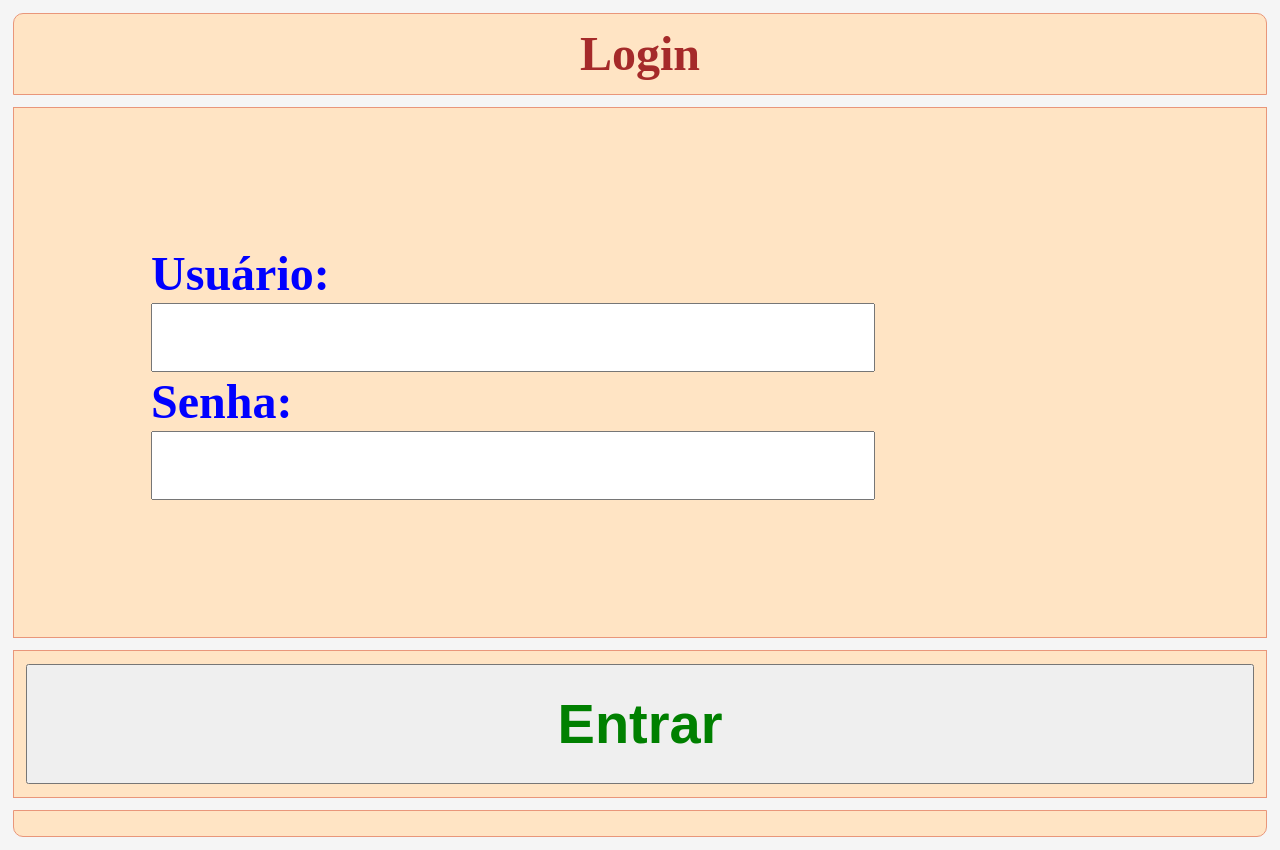
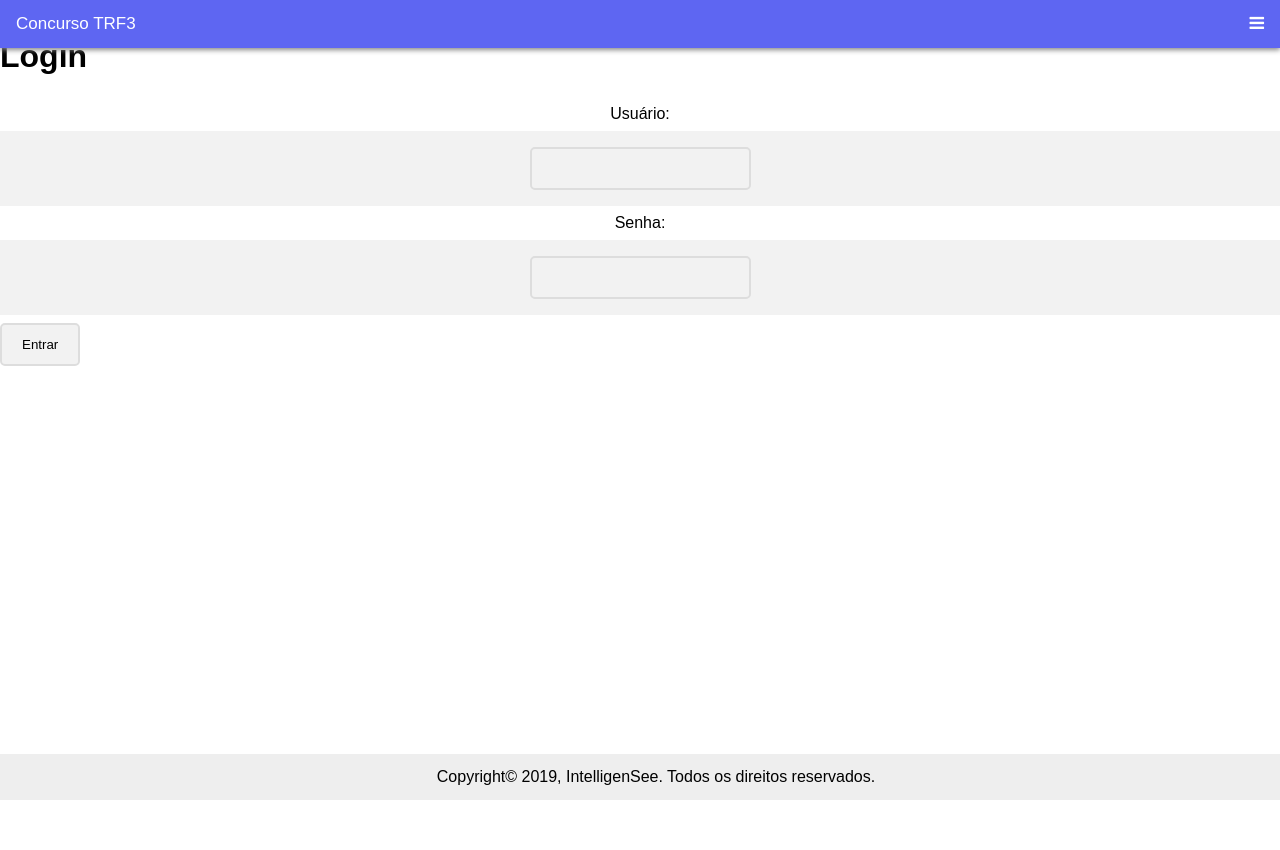
Before and after one commit to intelligensee/ProjetoTRF3, a PHP site: page /views/login.php in a window 1280 px wide. After the commit the page ends 800 px from the top, so only its background shows below. Run offline with PHP 8.4, Linux system fonts and the light colour scheme; some libraries are stand-ins or nearby versions.

Commit message:
Implementação do front-end

```diff
--- a/ajax/carregaCargo.php
+++ b/ajax/carregaCargo.php
@@ -42,7 +42,7 @@ if ($conteudo) {
         $id = $d->getId();
         $nome = $d->getNome();
         $resp .= '<form method="post" action="disciplina.php?id=' . $id . '&ops=' . $op . '">';
-        $resp .= '<input type="submit" value="' . $nome . '">';
+        $resp .= '<input class="button" type="Submit" value="' . $nome . '">';
         $resp .= '</form>';
     }
     $resp .= '§' . count($disciplinas) . ' disciplinas';
--- a/ajax/cronograma.js
+++ b/ajax/cronograma.js
@@ -7,7 +7,7 @@ function carregarCronograma() {//Carregar cronograma na abertura da página
             document.getElementById('BoasVindas').innerHTML = resp[0];
             document.getElementById('dataIni').value = resp[1];
             document.getElementById('tabela').innerHTML = resp[2];
-            document.getElementById('dataFim').innerHTML = resp[3];
+            document.getElementById('dataFim').value = resp[3];
             document.getElementById('param').hidden = resp[4];
             document.getElementById('secCronoProg').hidden = !resp[4];
             document.getElementById('btCronoSalvar').hidden = resp[4];
--- /dev/null
+++ b/ajax/menu.js
@@ -0,0 +1,8 @@
+function myFunction() {
+  var x = document.getElementById("myLinks");
+  if (x.style.display === "block") {
+    x.style.display = "none";
+  } else {
+    x.style.display = "block";
+  }
+}
--- /dev/null
+++ b/css/cronograma.css
@@ -0,0 +1,80 @@
+table {
+  border-collapse: collapse;
+  width: 100%;
+  overflow-x: auto;
+}
+
+th, td {
+  text-align: center;
+  padding: 8px;
+}
+
+tr:nth-child(even) {
+    background-color: #f2f2f2;
+}
+
+th{
+    background-color: #5E66F2;
+    color: white;
+}
+
+input{
+  font-size: 10pt;
+  text-align: center;
+  padding: 12px 20px;
+  margin: 8px 0;
+  box-sizing: border-box;
+  border-style: solid;
+  border-color: #dddddd;
+  background-color: #F2F2F2;
+  border-radius: 5px;
+}
+
+div{
+    overflow-x:auto;
+}
+
+
+@media screen and (max-width: 900px) {
+  table {
+    border: 0;
+  }
+
+  table caption {
+    font-size: 1.3em;
+  }
+
+  table thead {
+    border: none;
+    clip: rect(0 0 0 0);
+    height: 1px;
+    margin: -1px;
+    overflow: hidden;
+    padding: 0;
+    position: absolute;
+    width: 1px;
+  }
+
+  table tr {
+    display: block;
+  }
+
+  table td {
+    display: block;
+    text-align: center;
+  }
+
+  table td::before {
+    /*
+    * aria-label has no advantage, it won't be read inside a table
+    content: attr(aria-label);
+    */
+    float: left;
+    font-weight: bold;
+    text-transform: uppercase;
+  }
+
+  table td:last-child {
+    border-bottom: 0;
+  }
+}
--- /dev/null
+++ b/css/menu.css
@@ -0,0 +1,86 @@
+body {
+  font-family: Arial, Helvetica, sans-serif;
+  padding-top: 3%;
+  margin: 0;
+}
+
+.topnav {
+  overflow: hidden;
+  background-color: #333;
+  position:fixed;
+  width: 100%;
+  top:0;
+  padding: 0;
+  box-shadow: 0px 2px 5px #888888;
+}
+
+.topnav #myLinks {
+  display: none;
+}
+
+.topnav a {
+  color: white;
+  padding: 14px 16px;
+  text-decoration: none;
+  font-size: 17px;
+  display: block;
+}
+
+.topnav a.icon {
+  display: block;
+  position: absolute;
+  right: 0;
+  top: 0;
+}
+
+.active {
+  background-color: #5E66F2;
+  color: white;
+}
+
+
+.principal{
+    padding: 10px;
+    margin: 10px 20px 10px 10px;
+    color: #424242;
+    text-indent: 20px;
+    text-align: justify;
+    letter-spacing: 1px;
+}
+
+.button {
+  background-color: #4CAF50; /* Green */
+  border: none;
+  width: 250px;
+  height: 60px;
+  color: white;
+  text-align: center;
+  text-decoration: none;
+  display: inline-block;
+  float: left;
+  word-wrap:normal;
+  margin: 4px 2px;
+  cursor: pointer;
+  font-size: 10pt;
+  box-shadow: 0px 2px 5px #888888;
+}
+
+.button:hover{
+    background-color:#888DF2;
+}
+
+#rodape{
+    padding: 14px 16px;
+    position: fixed;
+    left: 0;
+    bottom: 0;
+    width: 100%;
+    background-color: #EEEEEE;
+    text-align: center;
+}
+
+p{
+    font-size: 10pt;
+    padding: 0;
+    margin: 0;
+}
--- a/index.php
+++ b/index.php
@@ -9,5 +9,6 @@
         <meta name="author" content="InteligenSee">
     </head>
     <body onload="window.location = 'views/home.php'">
+
     </body>
 </html>
--- a/views/assunto.php
+++ b/views/assunto.php
@@ -1,10 +1,10 @@
 <html>
     <head>
         <meta charset="UTF-8">
-        <link rel="stylesheet" href="../css/disciplinas.css">
         <?php
         $idD = $_GET['d'];
         $idA = $_GET['a'];
+        require_once '../views/menu.php';
         require_once '../controllers/Controller.php';
         require_once '../dominio/Disciplina.php';
         require_once '../dominio/Assunto.php';
@@ -72,5 +72,6 @@
                 </ul>
             </section>
         </main>
+        <?php include "rodape.php"; ?>
     </body>
 </html>
--- a/views/disciplina.php
+++ b/views/disciplina.php
@@ -1,10 +1,10 @@
 <html>
     <head>
         <meta charset="UTF-8">
-        <link rel="stylesheet" href="../css/disciplinas.css">
         <?php
         $id = $_GET['id'];
         $ops = $_GET['ops'];
+        require_once '../views/menu.php';
         require_once '../controllers/Controller.php';
         require_once '../dominio/Disciplina.php';
         require_once '../dominio/Assunto.php';
@@ -45,5 +45,6 @@
                 ?>
             </ul>
         </nav>
+        <?php include "rodape.php"; ?>
     </body>
 </html>
--- a/views/estudar.php
+++ b/views/estudar.php
@@ -1,8 +1,10 @@
 <html>
     <head>
         <meta charset="UTF-8">
-        <link rel="stylesheet" href="../css/disciplinas.css">
         <script src="../ajax/tarefa.js"></script>
+        <?php
+            require_once '../views/menu.php';
+        ?>
     </head>
     <body onload="carregarTarefa()">
         <header>
@@ -20,5 +22,6 @@
                 </button>
             </section>
         </main>
+        <?php include "rodape.php"; ?>
     </body>
 </html>
--- a/views/login.php
+++ b/views/login.php
@@ -1,9 +1,10 @@
 <html>
     <head>
         <meta charset="UTF-8">
-        <link rel="stylesheet" href="../css/disciplinas.css">
-        <link rel="stylesheet" href="../css/login.css">
         <script src="../ajax/login.js"></script>
+        <?php
+            require_once '../views/menu.php';
+        ?>
     </head>
     <body>
         <header>
@@ -34,6 +35,7 @@
         </main>
         <footer class="conteiner meio borda-inf">
             <h2 id="logMsg"></h2>
+            <?php include "rodape.php"; ?>
         </footer>
     </body>
 </html>
--- /dev/null
+++ b/views/menu.php
@@ -0,0 +1,25 @@
+<!DOCTYPE html>
+<html>
+<head>
+<meta name="viewport" content="width=device-width, initial-scale=1">
+<link rel="stylesheet" href="https://cdnjs.cloudflare.com/ajax/libs/font-awesome/4.7.0/css/font-awesome.min.css">
+<link rel="stylesheet" href="../css/menu.css"/>
+<link rel="stylesheet" href="../css/cronograma.css"/>
+<meta name="viewport" content="width=device-width, initial-scale=1">
+<link rel="Javascript" type="Ja" href="../ajax/menu.js">
+<script src="../ajax/menu.js"></script>
+</head>
+<body>
+    <div class="topnav">
+        <a href="../views/home.php" class="active">Concurso TRF3</a>
+      <div id="myLinks">
+          <a href="../views/cronograma.php">Cronograma</a>
+          <a href="../views/estudar.php">Estudar</a>
+          <a href="../views/login.php">Entrar</a>
+      </div>
+      <a href="javascript:void(0);" class="icon" onclick="myFunction()">
+        <i class="fa fa-bars"></i>
+      </a>
+    </div>
+</body>
+</html>
--- /dev/null
+++ b/views/rodape.php
@@ -0,0 +1 @@
+<footer id="rodape">Copyright© 2019, IntelligenSee. Todos os direitos reservados.</footer>
```
Also changed, not shown: css/index.css (deleted, +0 -51 lines), views/cronograma.php (+47 -15 lines), views/home.php (+24 -31 lines).
